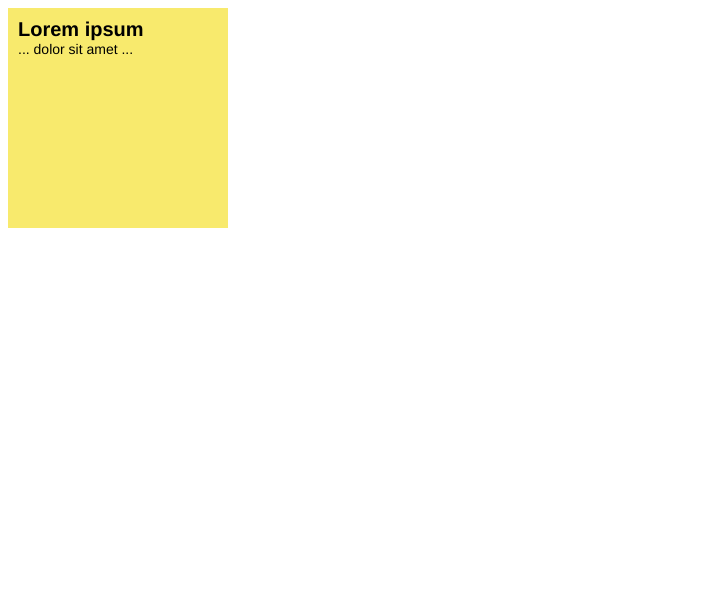
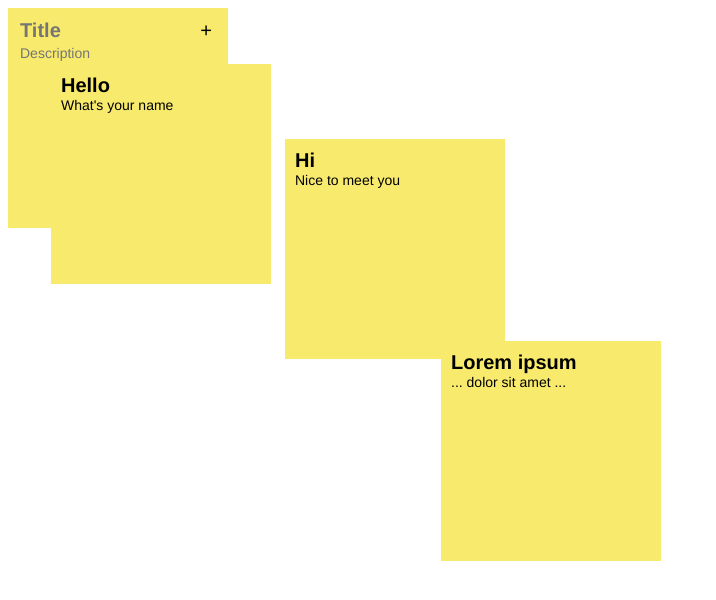
Before and after one commit to daimessdn/mynote, a React (Create React App) app: page / in a window 1280 px wide. Shown: the top 600 px of the page, without its empty margins (0-716 px from the left). Built offline with nearby package versions, Linux system fonts and the light colour scheme.

Commit message:
added value of x and y and some tidiness to attach the Card tag...

```diff
--- a/src/App.js
+++ b/src/App.js
@@ -8,7 +8,14 @@ import './App.css';
 class App extends Component {
 	render() {
 
-		const myCards = cardContent.map(card => <Card key={card.id} title={card.title} desc={card.desc} />)
+		const myCards = cardContent.map(card =>
+			<Card
+				key={card.id}
+				title={card.title}
+				desc={card.desc}
+				x={card.x}
+				y={card.y}
+			/>)
 
 		return (
 			<div className="card-group">
--- a/src/components/Card.js
+++ b/src/components/Card.js
@@ -4,9 +4,9 @@ class Card extends Component {
 	render() {
 		return (
 			<div className="card" style={{
-				display: 'absolute',
-				x      : this.props.x,
-				y      : this.props.y
+				display   : 'absolute',
+				marginLeft: this.props.x,
+				marginTop : this.props.y
 			}}>
 				<h1>{ this.props.title }</h1>
 				<p>{ this.props.desc }</p>
--- a/src/components/cardContent.js
+++ b/src/components/cardContent.js
@@ -3,18 +3,22 @@ const cardContent = [
     id   : 433,
     title: 'Hello',
     desc : 'What\'s your name',
-    x    : 43,
-    y    : 56
+    x    : '43px',
+    y    : '56px'
   },
   {
     id   : 434,
     title: 'Hi',
-    desc : 'Nice to meet you'
+    desc : 'Nice to meet you',
+    x    : '277px',
+    y    : '131px'
   },
   {
     id   : 435,
     title: 'Lorem ipsum',
-    desc : '... dolor sit amet ...'
+    desc : '... dolor sit amet ...',
+    x    : '433px',
+    y    : '333px'
   },
 ]
 
```
